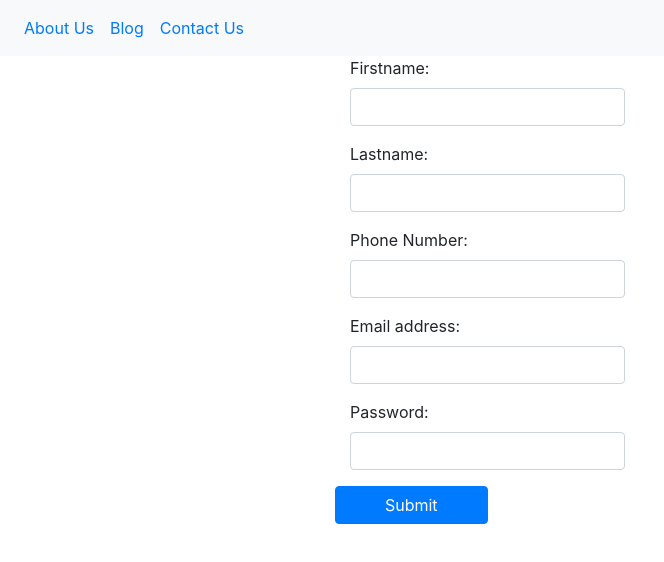
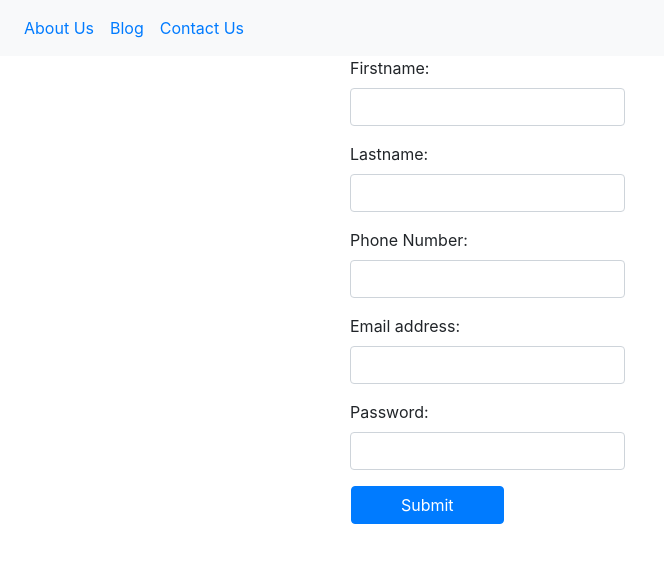
Before and after one commit to sultanMachido/PiggyBank, a website: page index.html in a window 1280 px wide. Shown: the whole page, without its empty margins (0-664 px from the left). Drawn offline with Linux system fonts and the light colour scheme.

Commit message:
updating

```diff
--- a/index.html
+++ b/index.html
@@ -54,7 +54,7 @@
                       <input type="password" class="form-control" id="pwd">
                     </div>
 
-                    <button type="submit" class="btn btn-primary col-sm-3">Submit</button>
+                    <button type="submit" class="btn btn-primary col-sm-3 ml-3">Submit</button>
 
               </div>
           </form>
```
